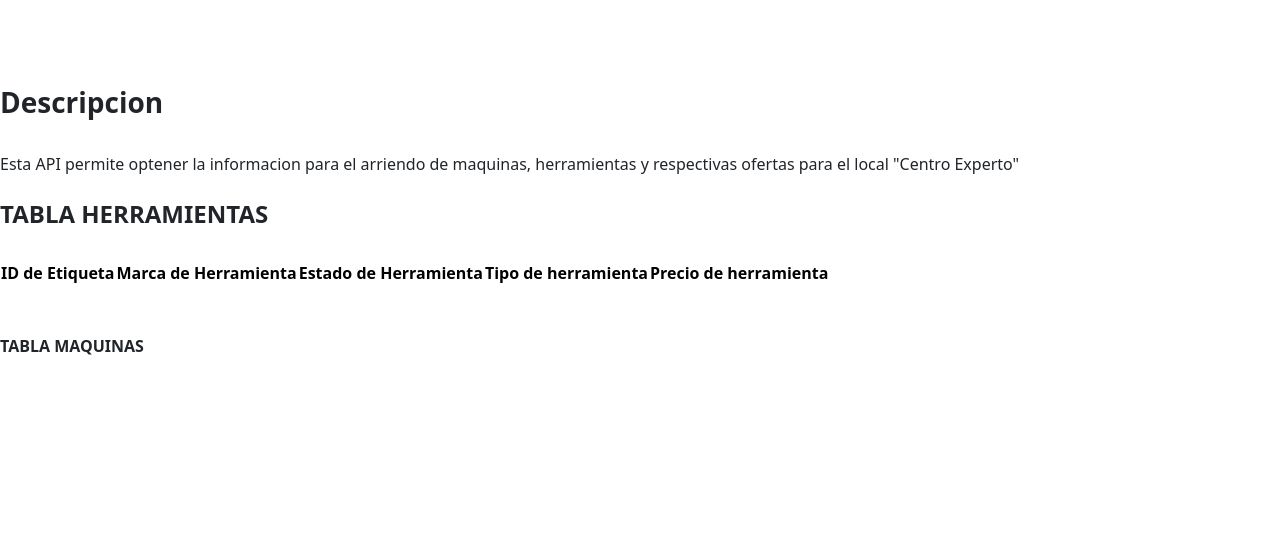
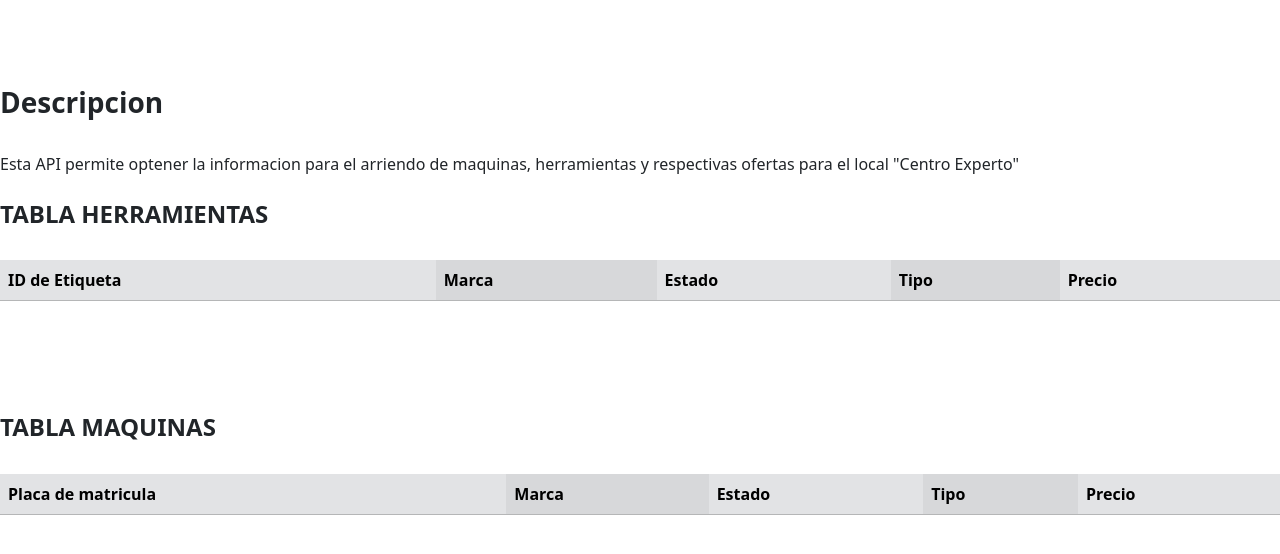
Before and after one commit to Luch3an0B/CER2LucianoBortolameolli, a Django app: page /Local_10/ in a window 1280 px wide. Shown: the part 66-620 px from the top of the page. Run offline with Django 4.2, Linux system fonts and the light colour scheme; lists and menus that the app fills with data are empty.

Commit message:
version 18

```diff
--- a/LucianoBortolameolliCER3/core/templates/core/Home.html
+++ b/LucianoBortolameolliCER3/core/templates/core/Home.html
@@ -31,14 +31,14 @@
     <br><br>
     <h4><strong>TABLA HERRAMIENTAS</strong></h4>
     <br>
-    <table class="table-secondary table-stripped-columns">
+    <table class="table table-secondary table-striped-columns">
         <thead>
             <tr>
                 <th scope="col">ID de Etiqueta</th>
-                <th scope="col">Marca de Herramienta</th>
-                <th scope="col">Estado de Herramienta</th>
-                <th scope="col">Tipo de herramienta</th>
-                <th scope="col">Precio de herramienta</th>
+                <th scope="col">Marca</th>
+                <th scope="col">Estado</th>
+                <th scope="col">Tipo</th>
+                <th scope="col">Precio</th>
             </tr>
         </thead>
 
@@ -56,16 +56,35 @@
 
     </table>
 
+    <br><br><br><br>
 
 
+    <h4><strong>TABLA MAQUINAS</strong></h4>
+    <br>
+    <table class="table table-secondary table-striped-columns">
+        <thead>
+            <tr>
+                <th scope="col">Placa de matricula</th>
+                <th scope="col">Marca</th>
+                <th scope="col">Estado</th>
+                <th scope="col">Tipo</th>
+                <th scope="col">Precio</th>
+            </tr>
+        </thead>
 
+    <tbody>
+    {% for Maquina in Maquinas%}
+            <tr>
+                <td>{{Maquina.placa_matricula}}</td>
+                <td>{{Maquina.marca_maquina}}</td>
+                <td>{{Herramienta.estado_maquina}}</td>
+                <td>{{Herramienta.tipo_maquina}}</td>
+                <td>{{Herramienta.precio_maq}}</td>
+            </tr>
+    {% endfor%}
+    </tbody>
 
-
-
-
-    <br><br>
-<strong>TABLA MAQUINAS</strong>
-
+    </table>
     <script src="https://cdn.jsdelivr.net/npm/bootstrap@5.3.0-alpha2/dist/js/bootstrap.bundle.min.js" integrity="sha384-qKXV1j0HvMUeCBQ+QVp7JcfGl760yU08IQ+GpUo5hlbpg51QRiuqHAJz8+BrxE/N" crossorigin="anonymous"></script>
 </body>
 </html>
--- a/LucianoBortolameolliCER3/core/views.py
+++ b/LucianoBortolameolliCER3/core/views.py
@@ -40,7 +40,7 @@ def nueva_herramienta(request):
 
         #validaciones y lógica de negocio
 
-        Tool = Herramienta(etiqueta=etiqueta,marca=marca,estado=estado,tipo=tipo,Precio=Precio)
+        Tool = Herramienta(id_herramienta=etiqueta,marca_herramienta=marca,estado_herramienta=estado,tipo_herramienta=tipo,precio_herramienta=Precio)
         Tool.save()
 
 
@@ -68,7 +68,7 @@ def nueva_maquina(request):
 
         #validaciones y lógica de negocio
 
-        Maq = Maquina(placa=placa,marca=marca,estado=estado,tipo=tipo,Precio=Precio)
+        Maq = Maquina(placa_matricula=placa,marca_maquina=marca,estado_maquina=estado,tipo_maquina=tipo,precio_maq=Precio)
         Maq.save()
 
 
```
Also changed, not shown: LucianoBortolameolliCER3/API/urls.py (added, +12 -0 lines), LucianoBortolameolliCER3/db.sqlite3.
